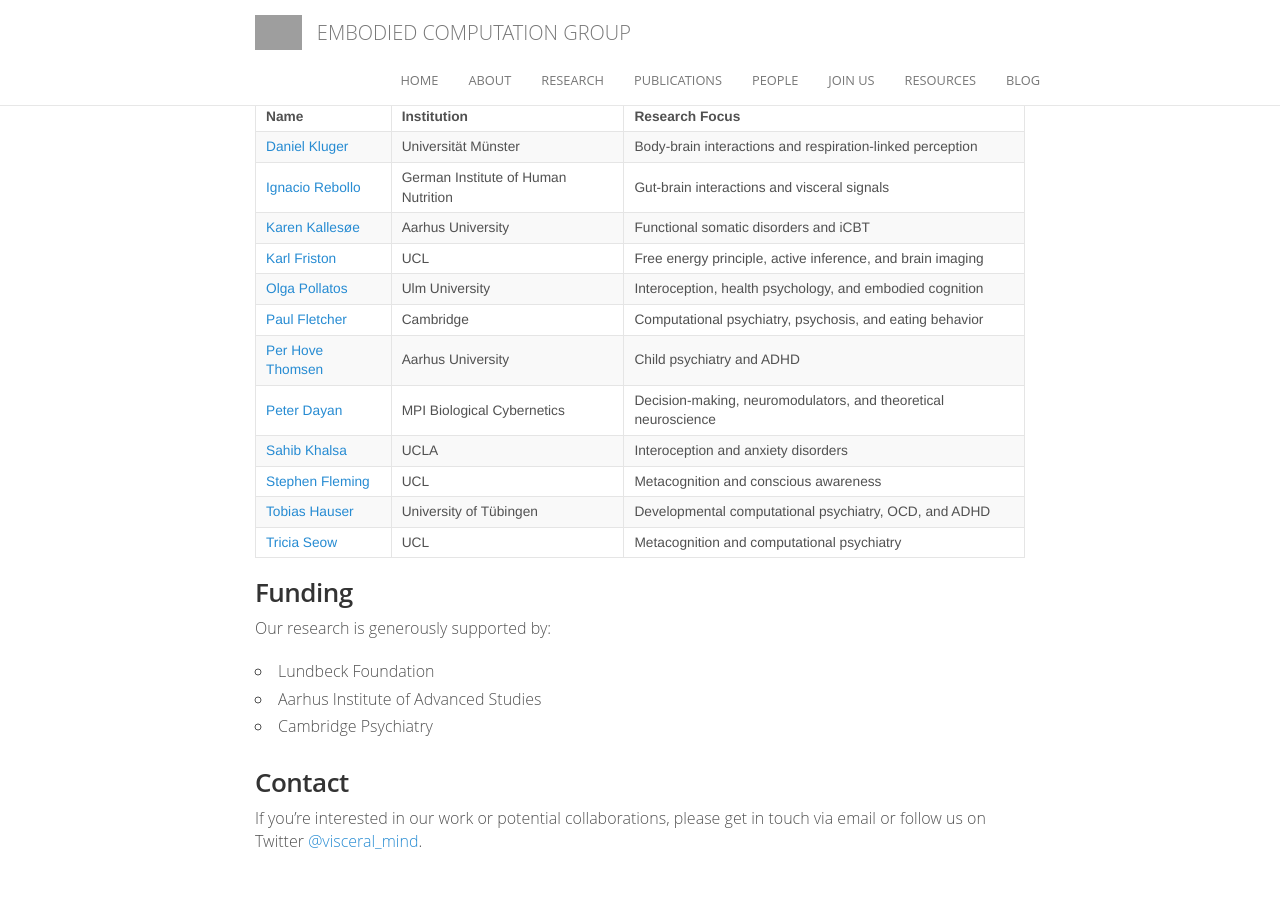
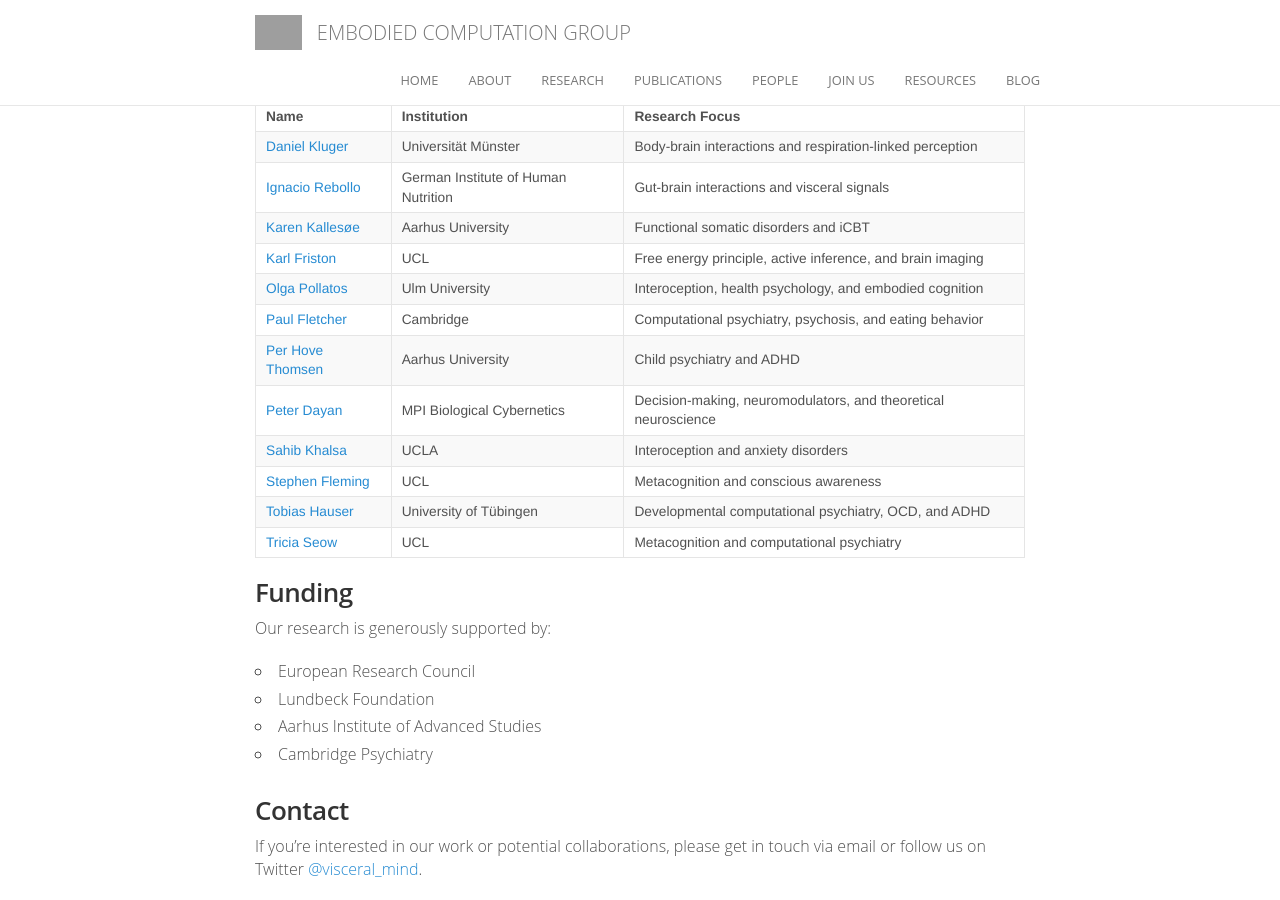
Before and after one commit to embodied-computation-group/embodied-computation-group.github.io, a Jekyll site: the page built from about.md, in a window 1280 px wide and 900 px high, scrolled down 881 px. Built offline with Jekyll 4.4.1, drawn with Linux system fonts in a browser that asks for light colours; comment, search, counter and statistics services are not loaded; before the commit the page ends 1754 px from its top, so only the background shows below that; grey boxes are pictures that could not be loaded.

Commit message:
Add European Research Council to funding

```diff
--- a/about.md
+++ b/about.md
@@ -52,6 +52,7 @@ Our work spans two interconnected domains:
 
 Our research is generously supported by:
 
+- European Research Council
 - Lundbeck Foundation
 - Aarhus Institute of Advanced Studies
 - Cambridge Psychiatry
```
